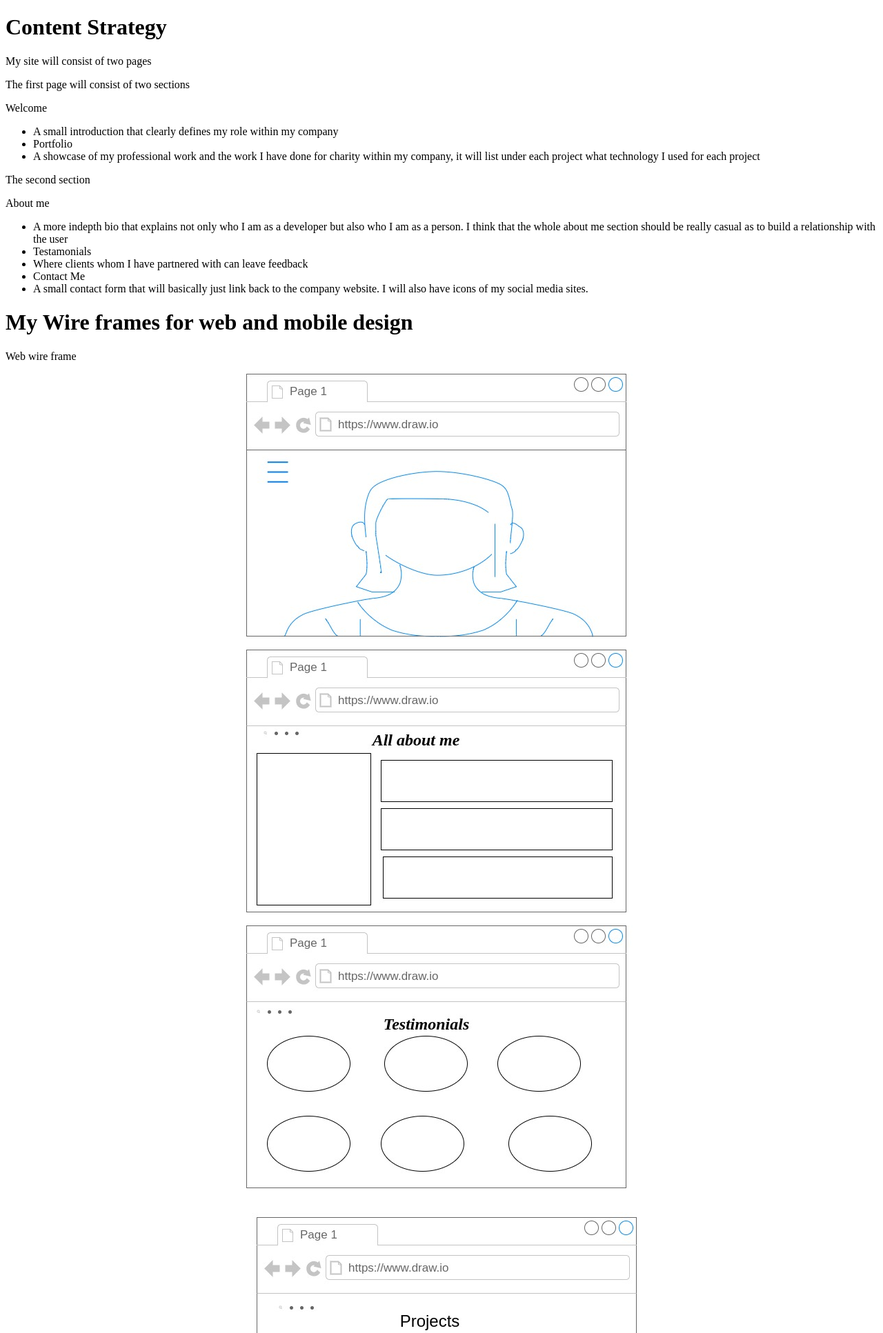
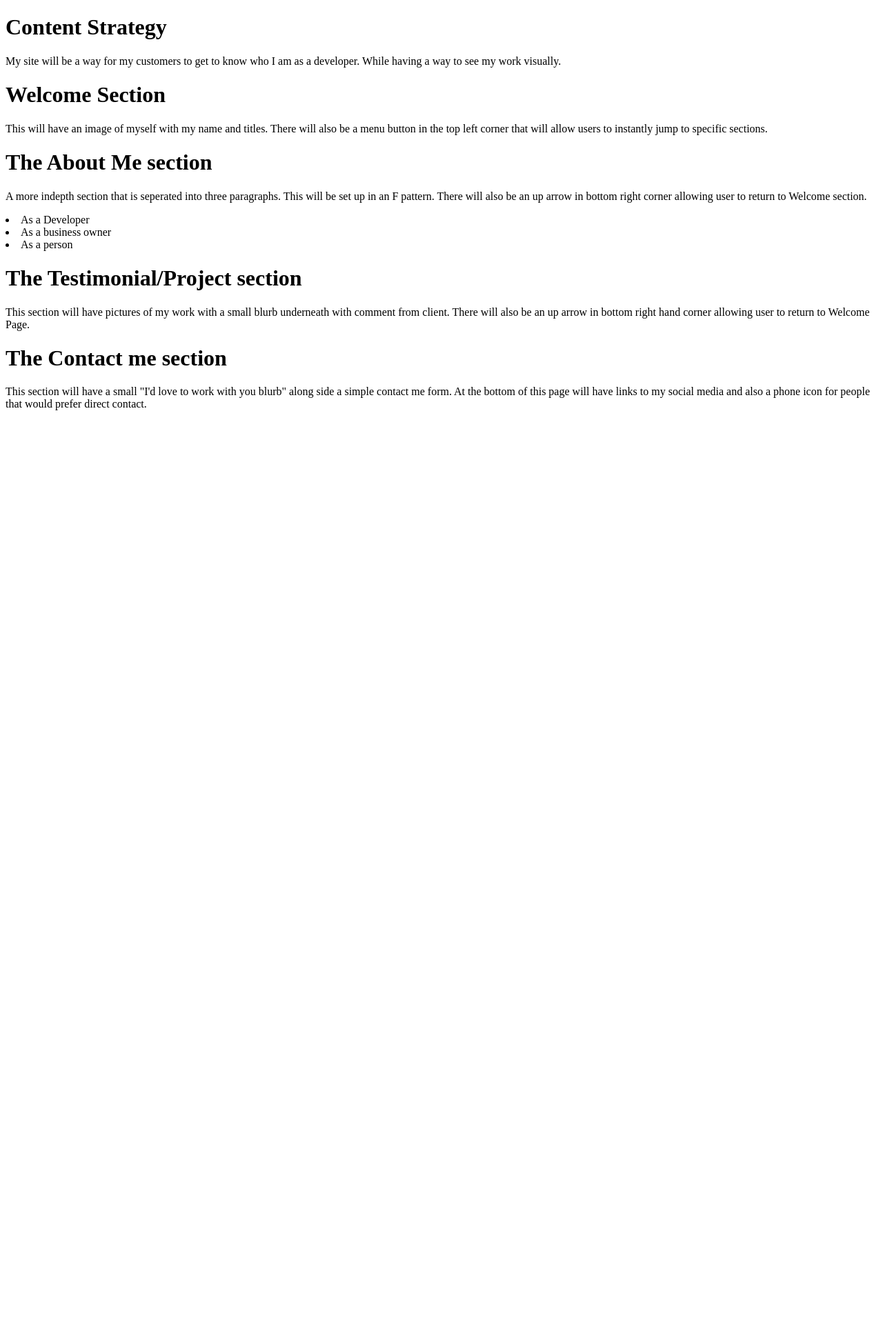
Before and after one commit to dbranch82/danielle-about-me, a PHP site: page /milestone-2.php in a window 1280 px wide. Shown: the top 1933 px of the page at 69% size. After the commit the page ends 595 px from the top, so only its background shows below. Run offline with PHP 8.4, Linux system fonts and the light colour scheme.

Commit message:
Made some changes to reflect my wireframes

```diff
--- a/public_html/documentation/milestone-2.php
+++ b/public_html/documentation/milestone-2.php
@@ -5,31 +5,24 @@
 
 	</head>
 	<body>
-		<h1><strong>Content Strategy</strong></h1>
-		<p>My site will consist of two pages</p>
-		<p>The first page will consist of two sections</p>
-			<p>Welcome</p>
-		<ul>
-			<li>A small introduction that clearly defines my role within my company</li>
-			<li>Portfolio</li>
-			<li>A showcase of my professional work and the work I have done for charity within my company, it will list under each project
-			what technology I used for each project</li>
+		<h1>Content Strategy</h1>
+		<p>My site will be a way for my customers to get to know who I am as a developer. While having a way to see my work visually.</p>
+			<h1>Welcome Section</h1>
+		<p>This will have an image of myself with my name and titles. There will also be a menu button in the top left corner
+		that will allow users to instantly jump to specific sections.</p>
+		<h1>The About Me section</h1>
+		<p>A more indepth section that is seperated into three paragraphs. This will be set up in an F pattern. There will
+		also be an up arrow in bottom right corner allowing user to return to Welcome section.
+				<li>As a Developer</li>
+				<li>As a business owner</li>
+			<li>As a person</li>
 		</ul>
-		<p>The second section</p>
-			<p>About me</p>
-			<ul>
-			<li>A more indepth bio that explains not only who I am as a developer but also who I am as a person. I think that the
-			whole about me section should be really casual as to build a relationship with the user</li>
-				<li>Testamonials</li>
-				<li>Where clients whom I have partnered with can leave feedback</li>
-			<li>Contact Me</li>
-			<li>A small contact form that will basically just link back to the company website. I will also have icons of my social
-			media sites. </li>
-		</ul>
-		<h1>My Wire frames for web and mobile design</h1>
-		<p>Web wire frame</p>
-		<img style="margin:0 auto;display: block" src="images/Webwireframe.jpg" alt="web wire frame"/>
-		<p>Cell wire frame</p>
-		<img style="margin:0 auto;display: block" src="images/Cellwireframe.jpg" alt="cell wire frame"/>
+		<h1>The Testimonial/Project section</h1>
+		<p>This section will have pictures of my work with a small blurb underneath with comment from client. There will
+		also be an up arrow in bottom right hand corner allowing user to return to Welcome Page.</p>
+		<h1>The Contact me section</h1>
+		<p>This section will have a small "I'd love to work with you blurb" along side a simple contact me form.
+		At the bottom of this page will have links to my social media and also a phone icon for people that would prefer
+		direct contact.</p>
 	</body>
 </html>
```
